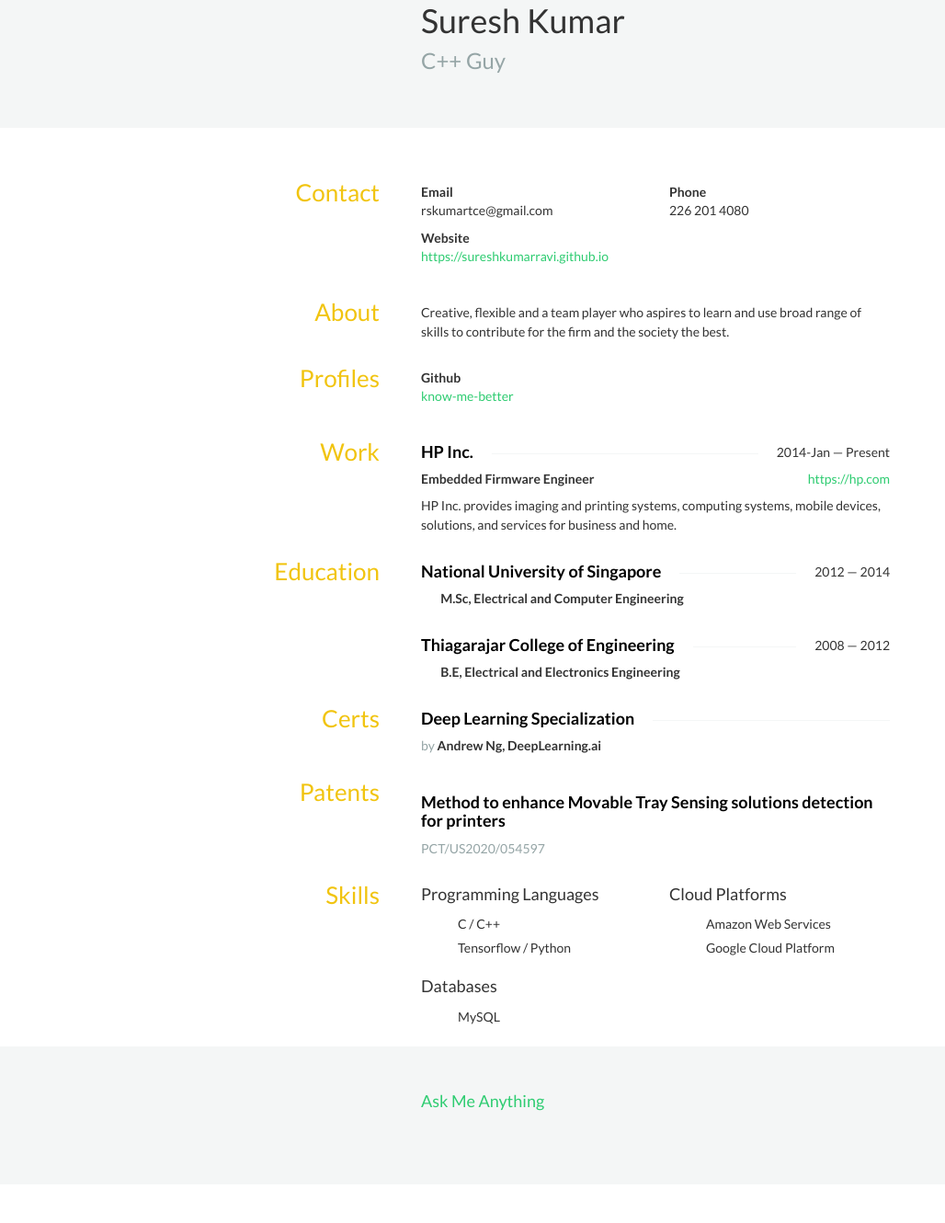
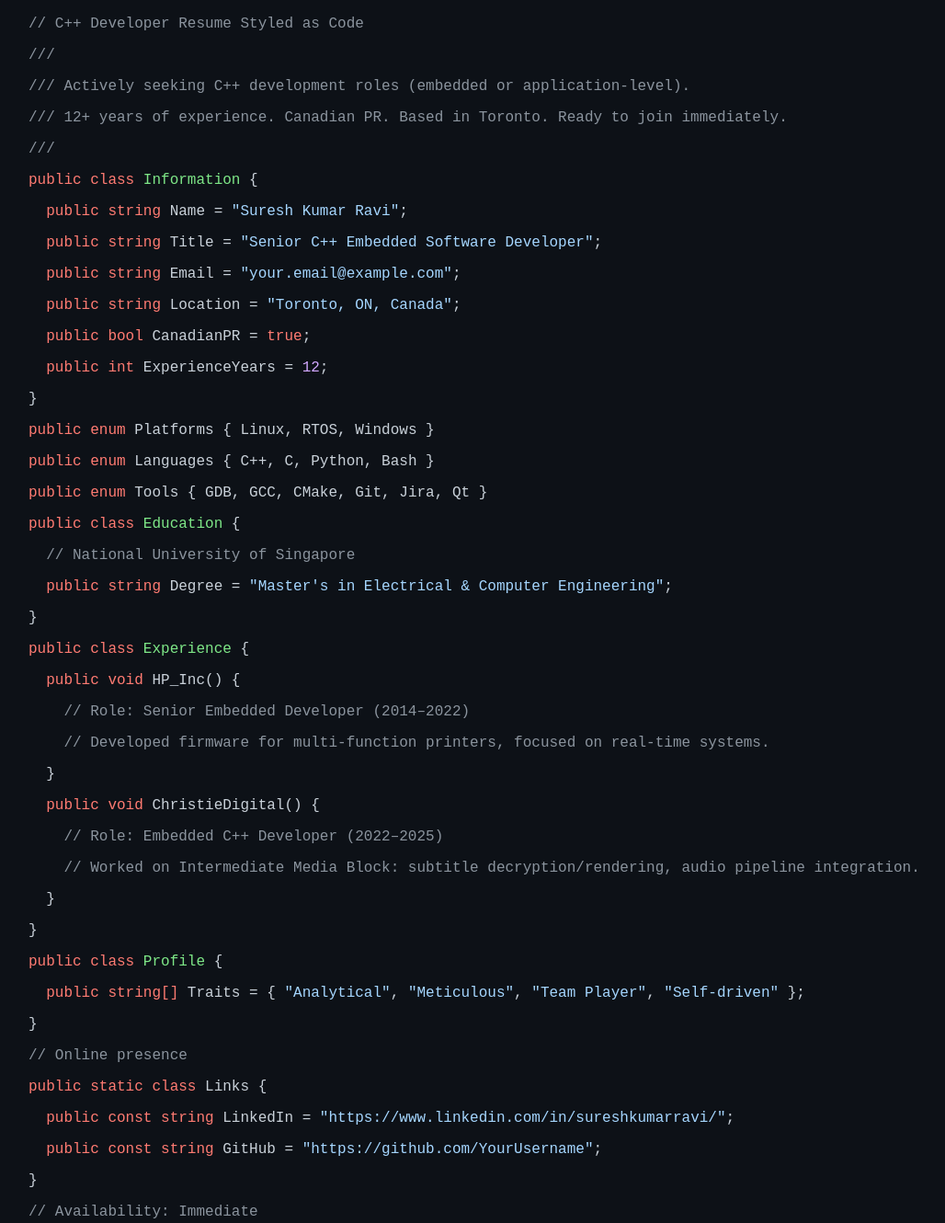
Before and after one commit to sureshkumarravi/sureshkumarravi.github.io, a plain HTML site: page index.html in a window 1280 px wide. Shown: the part 47-1377 px from the top of the page at 92% size, without its empty margins (17-1045 px from the left). Drawn offline with nearby package versions, Linux system fonts and the light colour scheme; some icons are missing.

Commit message:
Update index.html
Just atry

```diff
--- a/index.html
+++ b/index.html
@@ -1,495 +1,73 @@
-<!doctype html>
-<html>
+<!DOCTYPE html>
+<html lang="en">
 <head>
-
-	<meta charset="utf-8">
-	<meta name="viewport" content="width=device-width, user-scalable=no, minimal-ui">
-
-	<title>Suresh Kumar</title>
-
-	<link rel="stylesheet" href="https://cdnjs.cloudflare.com/ajax/libs/twitter-bootstrap/3.2.0/css/bootstrap.min.css">
-	<link rel="stylesheet" href="https://cdnjs.cloudflare.com/ajax/libs/octicons/2.0.2/octicons.min.css">
-
-	<style type="text/css">
-	@import url(
-	https://fonts.googleapis.com/css?family=Lato:400,700
-);
+  <meta charset="UTF-8" />
+  <title>Suresh Kumar Ravi - C++ Embedded Resume</title>
+  <style>
     body {
-	background: #fff;
-	font-family: Lato, sans-serif;
-	margin: 0 0 80px;
+      background-color: #0d1117;
+      color: #c9d1d9;
+      font-family: 'Courier New', monospace;
+      padding: 40px;
     }
-a {
-	color: #2ecc71;
+    h1, h2 {
+      color: #58a6ff;
     }
-a:focus,
-a:hover {
-	color: #f1c40f;
-	text-decoration: none;
-}
-p {
-	line-height: 1.5;
-	margin: 0;
-}
-p + p {
-	margin-top: 10px;
-}
-h1,
-h2,
-h3,
-h4 {
-	margin-top: 0
-}
-section {
-	margin-top: 30px;
-}
-li {
-	line-height: 1.8;
-	list-style: none;
-}
-li:before {
-	content: "\f052";
-	float: left;
-	font: 13px Octicons;
-	margin-top: 6px;
-	margin-left: -20px;
-	opacity: .1;
-	position: absolute;
-}
-blockquote {
-	border-left: 5px solid #e7e9ec;
-	font-size: 14px;
-}
-em {
-	color: #95a5a6;
-	font-weight: normal;
-	font-style: normal;
-}
-h4 span:first-child {
-	color: #000;
-	font-weight: bold;
-}
-.container {
-	max-width: 750px;
-	padding: 0 30px;
-}
-.col-sm-6 {
-	margin-bottom: 10px;
-}
-.col-sm-12 h4 {
-	margin-top: 12px;
-}
-.col-sm-12 + .col-sm-12 {
-	margin-top: 30px;
-}
-#header {
-	background: #f4f6f6;
-	padding: 50px 0;
-	margin-bottom: 30px;
-}
-#header h2 {
-	color: #95a5a6;
-	font-size: 24px;
-}
-#content h3 {
-	color: #f1c40f;
-	font-size: 26px;
-	margin-top: -4px;
-}
-#content aside {
-	text-align: right;
-	padding-right: 30px;
-}
-#profiles .network {
-	text-transform: capitalize;
-}
-#work .position,
-#volunteer .position {
-	font-weight: bold;
-	margin-bottom: 8px;
-}
-#education .area {
-	font-weight: bold;
-}
-#education .area:before {
-	content: "\f0d7";
-	font: 16px Octicons;
-	margin-right: 6px;
-}
-#education .studyType {
-	margin-left: 25px;
-}
-#awards .summary,
-#publications .summary {
-	margin-top: 8px;
-}
-#publications .website a:before {
-	content: attr(href);
-}
-
-@media (min-width: 480px) {
-	.strike-through {
-		border-top: 1px solid #f4f6f6;
-		height: 20px;
-		margin-top: 12px;
-		margin-bottom: -2px;
-		position: relative;
-	}
-	.strike-through span,
-	.strike-through a {
-		background: #fff;
-		position: absolute;
-	}
-	.strike-through span:first-child {
-		padding-right: 20px;
-		margin-top: -12px;
-	}
-	.strike-through span + span {
-		font-size: 14px;
-		margin-top: -10px;
-		padding-left: 20px;
-		right: 0;
-	}
-}
-@media (max-width: 768px) {
-	.col-sm-6:last-child {
-		margin-bottom: 0px;
-	}
-	#content aside {
-		margin-bottom: 20px;
-		padding-right: 0;
-		text-align: left;
-	}
-	#publications .website a:before {
-		content: "View publication";
-	}
-}
-@media (max-width: 480px) {
-	h1 {
-		font-size: 26px;
-	}
-	.date {
-		font-size: 14px;
-		margin-bottom: 5px;
-	}
-	.strike-through span:first-child {
-		margin-bottom: 7px;
-	}
-	.strike-through span {
-		display: block;
-	}
-	#header {
-		margin-bottom: 10px;
-		padding: 40px 0;
-	}
-	#actions {
-		display: none;
-	}
-}
-
+    .comment { color: #8b949e; }
+    .keyword { color: #ff7b72; }
+    .string { color: #a5d6ff; }
+    .number { color: #d2a8ff; }
+    .type { color: #7ee787; }
   </style>
-
 </head>
 <body>
+  <p class="comment">// C++ Developer Resume Styled as Code</p>
 
-	<header id="header">
-		<div class="container">
-			<div class="row">
-				<div class="col-sm-9 col-sm-push-3">
-					<h1>
-						Suresh Kumar
-					</h1>
-					<h2>
-						C++ Guy
-					</h2>
-				</div>
-			</div>
-		</div>
-	</header>
-	<div id="content" class="container">
+  <p class="comment">/// <summary></p>
+  <p class="comment">/// Actively seeking C++ development roles (embedded or application-level).</p>
+  <p class="comment">/// 12+ years of experience. Canadian PR. Based in Toronto. Ready to join immediately.</p>
+  <p class="comment">/// </summary></p>
 
-	<section id="contact" class="row">
-		<aside class="col-sm-3">
-			<h3>Contact</h3>
-		</aside>
-		<div class="col-sm-9">
-			<div class="row">
-			<div class="col-sm-6">
-				<strong>Email</strong>
-				<div class="email">rskumartce@gmail.com</div>
-			</div>
-			<div class="col-sm-6">
-				<strong>Phone</strong>
-				<div class="phone">226 201 4080</div>
-			</div>
-			<div class="col-sm-6">
-				<strong>Website</strong>
-				<div class="website">
-					<a href="https://sureshkumarravi.github.io">https://sureshkumarravi.github.io</a>
-				</div>
-			</div>
-			</div>
-		</div>
-	</section>
-	<section id="about" class="row">
-		<aside class="col-sm-3">
-			<h3>About</h3>
-		</aside>
-		<div class="col-sm-9">
-			<p>Creative, flexible and a team player who aspires to learn and use broad range of skills to contribute for the firm and the society the best.</p>
-		</div>
-	</section>
-	<section id="profiles" class="row">
-		<aside class="col-sm-3">
-			<h3>Profiles</h3>
-		</aside>
-		<div class="col-sm-9">
-			<div class="row">
-				<div class="col-sm-6">
-					<strong class="network">
-						Github
-					</strong>
-					<div class="username">
-						<div class="url">
-							<a href="https://github.com/sureshkumarravi">know-me-better</a>
-						</div>
-					</div>
-				</div>
-			</div>
-		</div>
-	</section>
+  <p><span class="keyword">public class</span> <span class="type">Information</span> {</p>
+  <p>&nbsp;&nbsp;<span class="keyword">public string</span> Name = <span class="string">"Suresh Kumar Ravi"</span>;</p>
+  <p>&nbsp;&nbsp;<span class="keyword">public string</span> Title = <span class="string">"Senior C++ Embedded Software Developer"</span>;</p>
+  <p>&nbsp;&nbsp;<span class="keyword">public string</span> Email = <span class="string">"your.email@example.com"</span>;</p>
+  <p>&nbsp;&nbsp;<span class="keyword">public string</span> Location = <span class="string">"Toronto, ON, Canada"</span>;</p>
+  <p>&nbsp;&nbsp;<span class="keyword">public bool</span> CanadianPR = <span class="keyword">true</span>;</p>
+  <p>&nbsp;&nbsp;<span class="keyword">public int</span> ExperienceYears = <span class="number">12</span>;</p>
+  <p>}</p>
 
-	<section id="work" class="row">
-		<aside class="col-sm-3">
-			<h3>Work</h3>
-		</aside>
-		<div class="col-sm-9">
-			<div class="row">
-			<div class="col-sm-12">
-				<h4 class="strike-through">
-					<span>HP Inc.</span>
-					<span class="date">
-						2014-Jan — Present
-					</span>
-				</h4>
-				<div class="website pull-right">
-					<a href="https://hp.com">https://hp.com</a>
-				</div>
-				<div class="position">
-					Embedded Firmware Engineer
-				</div>
-				<div class="summary">
-					<p>HP Inc. provides imaging and printing systems, computing systems, mobile devices, solutions, and services for business and home.</p>
-				</div>
-			</div>
-			</div>
-		</div>
-	</section>
+  <p><span class="keyword">public enum</span> Platforms { Linux, RTOS, Windows }</p>
+  <p><span class="keyword">public enum</span> Languages { C++, C, Python, Bash }</p>
+  <p><span class="keyword">public enum</span> Tools { GDB, GCC, CMake, Git, Jira, Qt }</p>
 
-<!-- 	<section id="volunteer" class="row">
-		<aside class="col-sm-3">
-			<h3>Consultant</h3>
-		</aside>
-		<div class="col-sm-9">
-			<div class="row">
-			<div class="col-sm-12">
-				<h4 class="strike-through">
-					<span>Rivers</span>
-				</h4>
-				<div class="website pull-left">
-					<a href="https://rivers.im/">https://rivers.im/</a>
-				</div>
-			</div>
-			<div class="col-sm-12">
-				<h4 class="strike-through">
-					<span>Sourcesage</span>
-				</h4>
-				<div class="website pull-left">
-					<a href="https://sourcesage.co/">https://sourcesage.co/</a>
-				</div>
-			</div>
-			<div class="col-sm-12">
-				<h4 class="strike-through">
-					<span>Libercloud</span>
-				</h4>
-				<div class="website pull-left">
-					<a href="http://www.libercloud.com/">http://www.libercloud.com/</a>
-				</div>
-			</div>
-			</div>
-		</div>
-	</section>
+  <p><span class="keyword">public class</span> <span class="type">Education</span> {</p>
+  <p>&nbsp;&nbsp;<span class="comment">// National University of Singapore</span></p>
+  <p>&nbsp;&nbsp;<span class="keyword">public string</span> Degree = <span class="string">"Master's in Electrical & Computer Engineering"</span>;</p>
+  <p>}</p>
 
-	<section id="volunteer" class="row">
-		<aside class="col-sm-3">
-			<h3>Projects</h3>
-		</aside>
-		<div class="col-sm-9">
-			<div class="row">
-			<div class="col-sm-12">
-				<h4 class="strike-through">
-					<span>My Personal Project 1</span>
-				</h4>
-				<div class="website pull-left">
-					<a href="https://mysite.com/">https://mysite.com/</a>
-				</div>
-			</div>
-			</div>
-		</div>
-	</section> -->
+  <p><span class="keyword">public class</span> <span class="type">Experience</span> {</p>
+  <p>&nbsp;&nbsp;<span class="keyword">public void</span> HP_Inc() {</p>
+  <p>&nbsp;&nbsp;&nbsp;&nbsp;<span class="comment">// Role: Senior Embedded Developer (2014–2022)</span></p>
+  <p>&nbsp;&nbsp;&nbsp;&nbsp;<span class="comment">// Developed firmware for multi-function printers, focused on real-time systems.</span></p>
+  <p>&nbsp;&nbsp;}</p>
 
-	<section id="education" class="row">
-		<aside class="col-sm-3">
-			<h3>Education</h3>
-		</aside>
-		<div class="col-sm-9">
-			<div class="row">
-			<div class="col-sm-12">
-				<h4 class="strike-through">
-					<span>National University of Singapore</span>
-					<span class="date">
-						2012 — 2014
-					</span>
-				</h4>
-				<div class="area">
-					M.Sc, Electrical and Computer Engineering
-				</div>
-			</div>
-			<div class="col-sm-12">
-				<h4 class="strike-through">
-					<span>Thiagarajar College of Engineering</span>
-					<span class="date">
-						2008 — 2012
-					</span>
-				</h4>
-				<div class="area">
-					B.E, Electrical and Electronics Engineering
-				</div>
-			</div>
-			</div>
-		</div>
-	</section>
+  <p>&nbsp;&nbsp;<span class="keyword">public void</span> ChristieDigital() {</p>
+  <p>&nbsp;&nbsp;&nbsp;&nbsp;<span class="comment">// Role: Embedded C++ Developer (2022–2025)</span></p>
+  <p>&nbsp;&nbsp;&nbsp;&nbsp;<span class="comment">// Worked on Intermediate Media Block: subtitle decryption/rendering, audio pipeline integration.</span></p>
+  <p>&nbsp;&nbsp;}</p>
+  <p>}</p>
 
-	<section id="Certs" class="row">
-		<aside class="col-sm-3">
-			<h3>Certs</h3>
-		</aside>
-		<div class="col-sm-9">
-			<div class="row">
-			<div class="col-sm-12">
-				<h4 class="strike-through">
-					<span>Deep Learning Specialization </span>
-				</h4>
-				<div class="awarder">
-					<em>by</em>
-					<strong>Andrew Ng, DeepLearning.ai</strong>
-				</div>
-			</div>
-			</div>
-		</div>
-	</section>
+  <p><span class="keyword">public class</span> <span class="type">Profile</span> {</p>
+  <p>&nbsp;&nbsp;<span class="keyword">public string[]</span> Traits = { <span class="string">"Analytical"</span>, <span class="string">"Meticulous"</span>, <span class="string">"Team Player"</span>, <span class="string">"Self-driven"</span> };</p>
+  <p>}</p>
 
-	<section id="publications" class="row">
-		<aside class="col-sm-3">
-			<h3>Patents</h3>
-		</aside>
-		<div class="col-sm-9">
-			<div class="row">
-			<div class="col-sm-12">
-				<h4 class="">
-					<span>Method to enhance Movable Tray Sensing solutions detection for printers</span>
-				</h4>
-				<div class="publisher">
-					<em>PCT/US2020/054597</em>
-				</div>
-			</div>
-			</div>
-		</div>
-	</section>
+  <p><span class="comment">// Online presence</span></p>
+  <p><span class="keyword">public static class</span> Links {</p>
+  <p>&nbsp;&nbsp;<span class="keyword">public const string</span> LinkedIn = <span class="string">"https://www.linkedin.com/in/sureshkumarravi/"</span>;</p>
+  <p>&nbsp;&nbsp;<span class="keyword">public const string</span> GitHub = <span class="string">"https://github.com/YourUsername"</span>;</p>
+  <p>}</p>
 
-	<section id="skills" class="row">
-		<aside class="col-sm-3">
-			<h3>Skills</h3>
-		</aside>
-		<div class="col-sm-9">
-			<div class="row">
-			<div class="col-sm-6">
-				<div class="name">
-					<h4>Programming Languages</h4>
-				</div>
-				<ul class="keywords">
-					<li>C / C++</li>
-					<li>Tensorflow / Python</li>
-				</ul>
-			</div>
-			<div class="col-sm-6">
-				<div class="name">
-					<h4>Cloud Platforms</h4>
-				</div>
-				<ul class="keywords">
-					<li>Amazon Web Services</li>
-					<li>Google Cloud Platform</li>
-				</ul>
-			</div>
-<!-- 			<div class="col-sm-6">
-				<div class="name">
-					<h4>Protocols</h4>
-				</div>
-				<ul class="keywords">
-					<li>TCP/IP</li>
-					<li>XMPP/XEP</li>
-					<li>MQTT</li>
-					<li>AMQP</li>
-					<li>HTTP</li>
-				</ul>
-			</div> -->
-			</div>
-			<div class="row">
-			<div class="col-sm-6">
-				<div class="name">
-					<h4>Databases</h4>
-				</div>
-				<ul class="keywords">
-					<li>MySQL</li>
-				</ul>
-			</div>
-			</div>
-			<!-- <div class="row">
-			<div class="col-sm-6">
-				<div class="name">
-					<h4>Tools</h4>
-				</div>
-				<ul class="keywords">
-					<li>Firebase</li>
-					<li>Atlassian</li>
-					<li>Git</li>
-				</ul>
-			</div>
-			<div class="col-sm-6">
-				<ul class="keywords">
-					<li>Mixpanel</li>
-					<li>MoEngage</li>
-					<li>Twilio</li>
-					<li>Clevertap</li>
-				</ul>
-			</div> -->
-			</div>
-		</div>
-	</section>
-
-	</div>
-
-	<header id="header">
-
-	<div class="container">
-		  <div class="row">
-			<div class="col-sm-9 col-sm-push-3">
-				<h4><a href='https://github.com/sureshkumarravi/sureshkumarravi.github.io/issues/new'>Ask Me Anything</a></h4>
-				<br>
-			  </div>
-		  </div>
-		</div>
-	</header>
-
+  <p><span class="comment">// Availability: Immediate</span></p>
 </body>
 </html>
```
Lines whose indentation alone changed are shown as unchanged.
